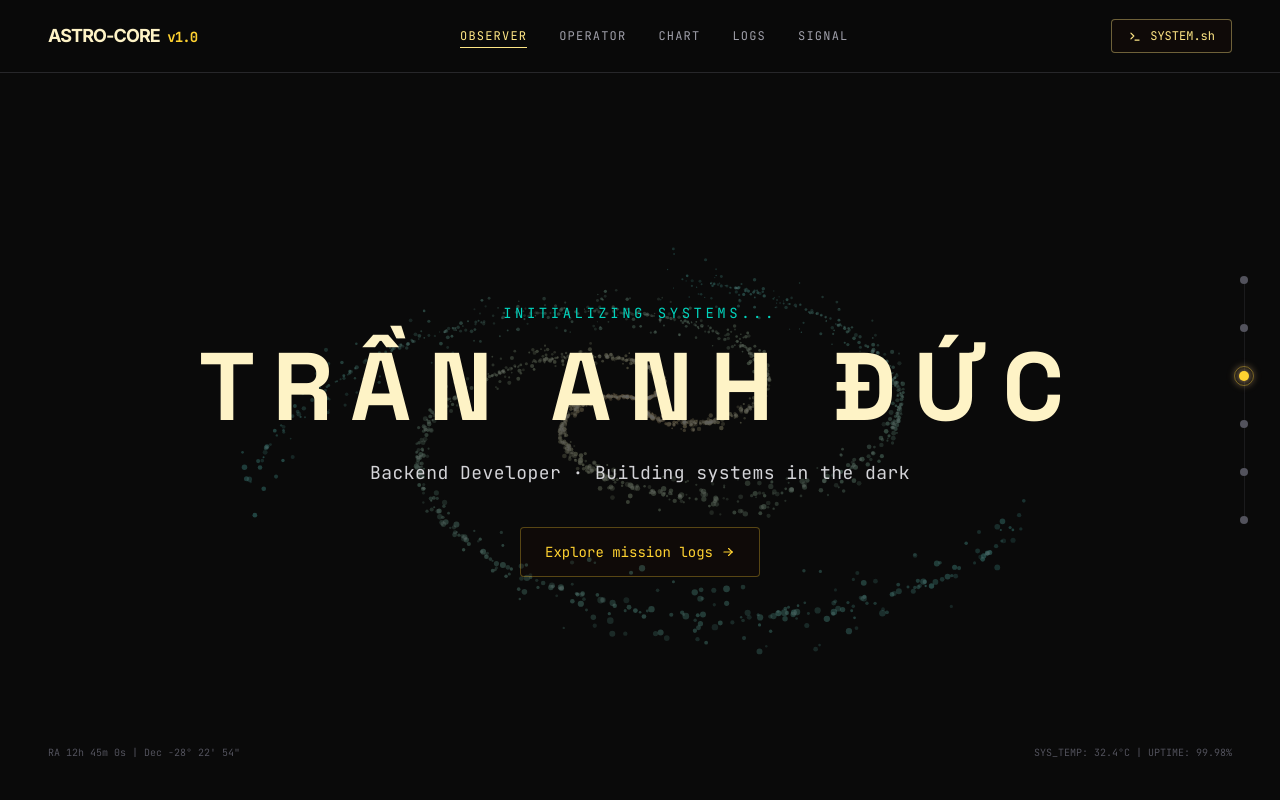
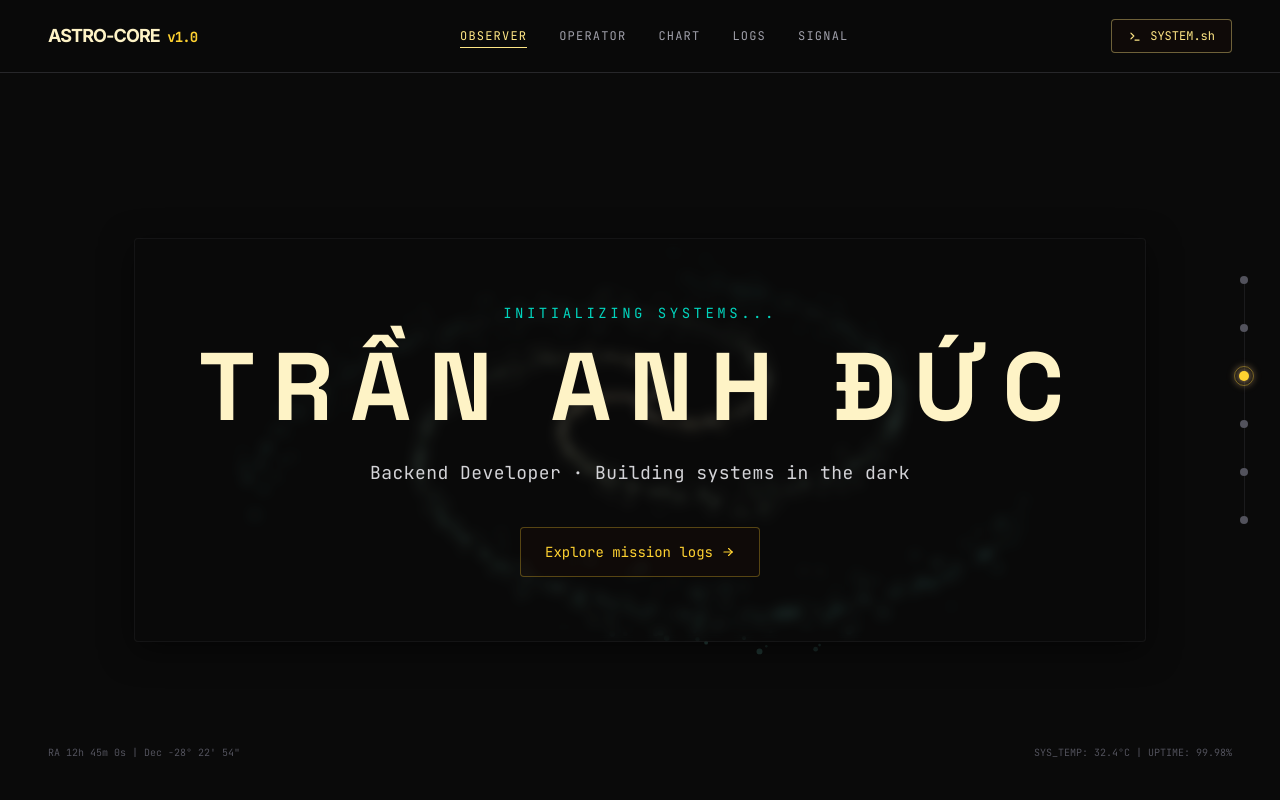
Before and after one commit to duc19092005/My-Portfolio, a React (Vite) app: page / in a window 1280 px wide. Shown: the top 800 px of the page. Built offline with nearby package versions, Linux system fonts and the light colour scheme.

Commit message:
design: add glassmorphic backdrop blur card behind Hero central content

```diff
--- a/src/components/Hero.tsx
+++ b/src/components/Hero.tsx
@@ -24,7 +24,7 @@ export default function Hero() {
         initial={{ opacity: 0, y: 30 }}
         animate={{ opacity: 1, y: 0 }}
         transition={{ duration: 1, ease: [0.16, 1, 0.3, 1] }}
-        className="relative z-10 max-w-5xl"
+        className="relative z-10 max-w-5xl px-8 py-12 md:px-16 md:py-16 bg-neutral-950/30 backdrop-blur-[6px] border border-zinc-800/40 rounded-sm shadow-[0_8px_32px_rgba(0,0,0,0.5)]"
       >
         {/* 1. Eyebrow */}
         <span className="font-mono text-sm text-teal-400 tracking-[0.25em] block mb-4">
```
